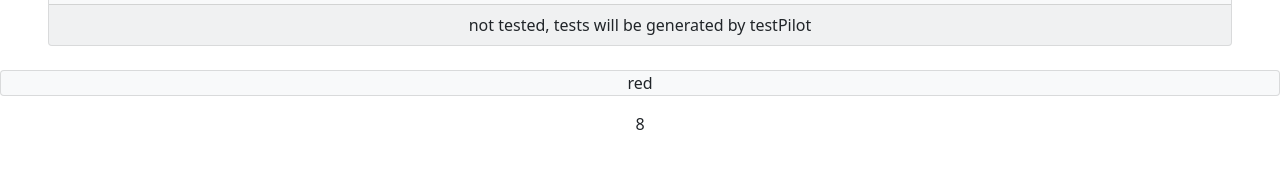
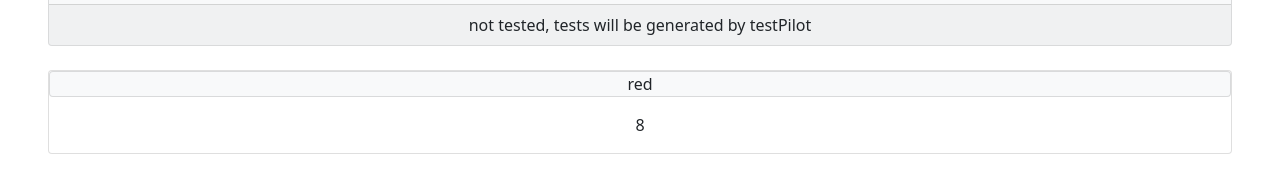
Before and after one commit to necsanuradu/testPilot, a React (Create React App) app in the folder client/: page / in a window 1280 px wide. Shown: the part 150-342 px from the top of the page. Built offline with nearby package versions, Linux system fonts and the light colour scheme; no server answers; the HTML template or start-up script is replaced by a standard one.

Commit message:
RN: fix:classNames error in some-component , ready: for presentation next: refactoring

```diff
--- a/client/src/components/some-component.js
+++ b/client/src/components/some-component.js
@@ -29,7 +29,7 @@ const SomeComponentForTestPilot = (props) => {
   testPilot.recordState(color, "secondTest");
 
   return testPilot.render(
-    <div classNames="card mx-5" test-suite="thirdTest">
+    <div className="card mx-5" test-suite="thirdTest">
       <div className="card bg-light" test-suite="firstTest">
         {color}
       </div>
```
